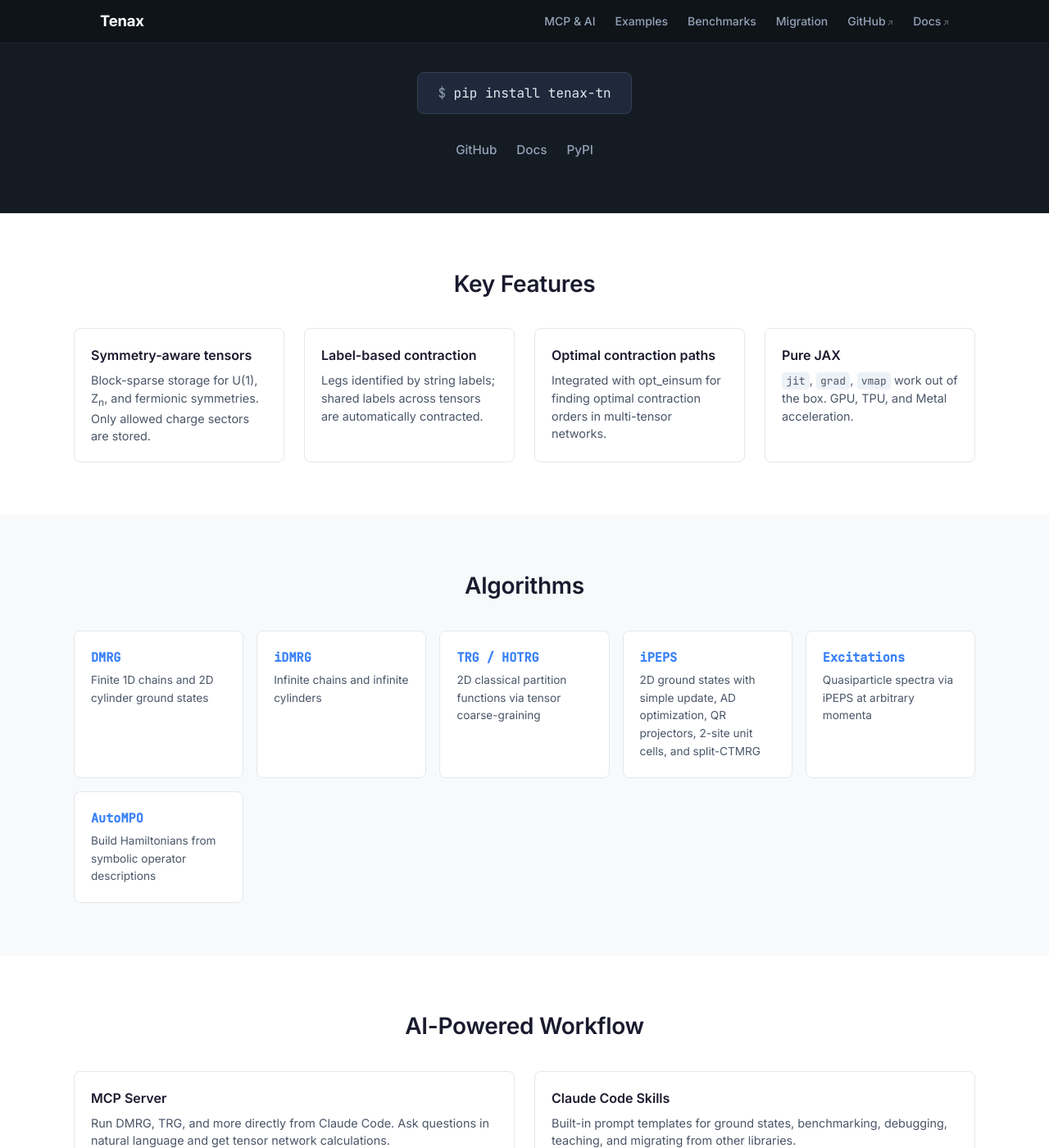
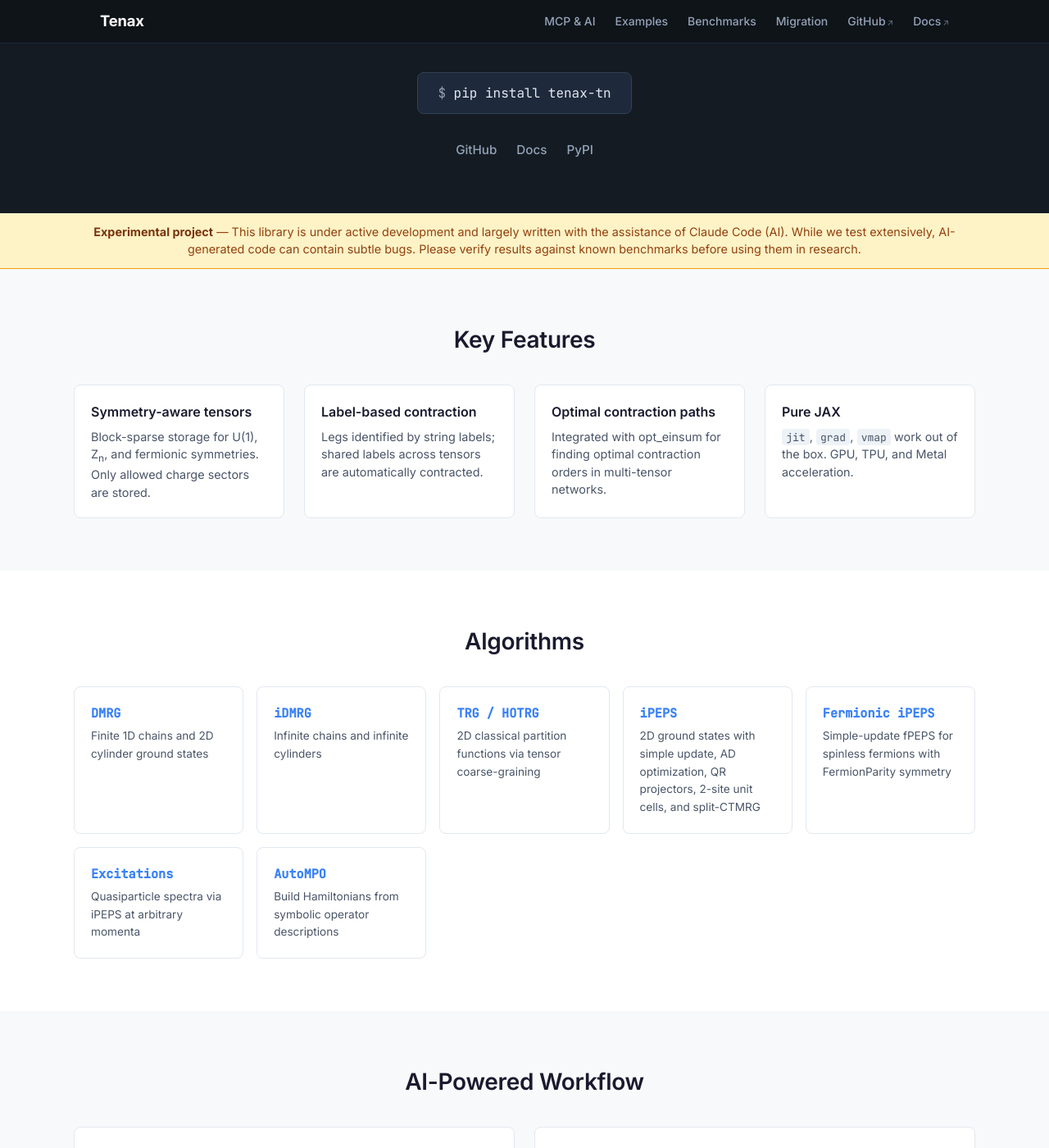
Before and after one commit to tenax-lab/tenax-lab.github.io, a Jekyll site: the page built from index.md, in a window 1280 px wide and 1400 px high, scrolled down 243 px. Shown: the whole window at 82% size. Built offline with Jekyll 4.4.1, drawn with Linux system fonts in a browser that asks for light colours; some of the changed text lies outside the part shown.

Commit message:
Add experimental project disclaimer to homepage (#5)
* Add experimental project disclaimer banner to homepage

Display a yellow warning banner below the hero noting this is an
experimental project largely written with Claude Code (AI), advising
users to verify results against known benchmarks.

Co-Authored-By: Claude Opus 4.6 <noreply@anthropic.com>

* Add HOTRG tool, fermionic iPEPS, and updated codegen to MCP docs

- Add run_hotrg tool card to MCP page (9 tools now)
- Update generate_code description with all new algorithm targets
- Add Fermionic iPEPS algorithm card to homepage
- Mention HOTRG in AI workflow section

Co-Authored-By: Claude Opus 4.6 <noreply@anthropic.com>

---------

Co-authored-by: Claude Opus 4.6 <noreply@anthropic.com>

```diff
--- a/assets/css/style.css
+++ b/assets/css/style.css
@@ -81,6 +81,21 @@ a:hover { color: var(--accent-hover); }
 }
 
 .hero-links a:hover { color: #fff; }
+
+/* Experimental banner */
+.experimental-banner {
+  background: #fef3c7;
+  border-bottom: 1px solid #f59e0b;
+  color: #92400e;
+  font-size: 0.9rem;
+  padding: 0.75rem 2rem;
+  text-align: center;
+  line-height: 1.5;
+}
+
+.experimental-banner strong {
+  color: #78350f;
+}
 
 /* Sections */
 section {
--- a/index.md
+++ b/index.md
@@ -10,6 +10,12 @@ layout: default
     <a href="https://github.com/tenax-lab/tenax">GitHub</a>
     <a href="https://tenax.readthedocs.io">Docs</a>
     <a href="https://pypi.org/project/tenax-tn/">PyPI</a>
+  </div>
+</div>
+
+<div class="experimental-banner">
+  <div class="container">
+    <strong>Experimental project</strong> — This library is under active development and largely written with the assistance of Claude Code (AI). While we test extensively, AI-generated code can contain subtle bugs. Please verify results against known benchmarks before using them in research.
   </div>
 </div>
 
@@ -63,6 +69,10 @@ layout: default
     <p>2D ground states with simple update, AD optimization, QR projectors, 2-site unit cells, and split-CTMRG</p>
   </div>
   <div class="algo-card">
+    <h3>Fermionic iPEPS</h3>
+    <p>Simple-update fPEPS for spinless fermions with FermionParity symmetry</p>
+  </div>
+  <div class="algo-card">
     <h3>Excitations</h3>
     <p>Quasiparticle spectra via iPEPS at arbitrary momenta</p>
   </div>
```
Also changed, not shown: other parts of index.md (+1 -1 lines), mcp.md (+6 -2 lines).
